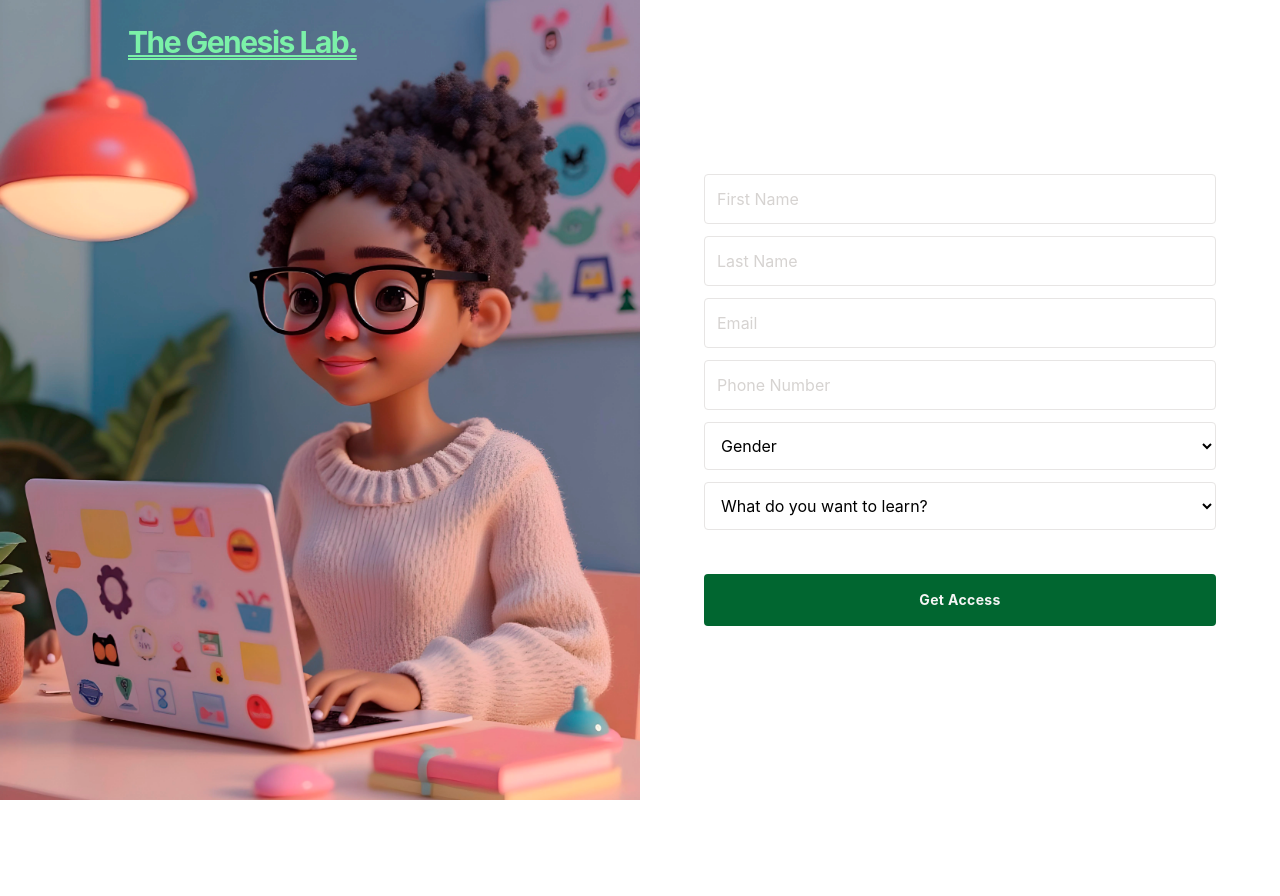
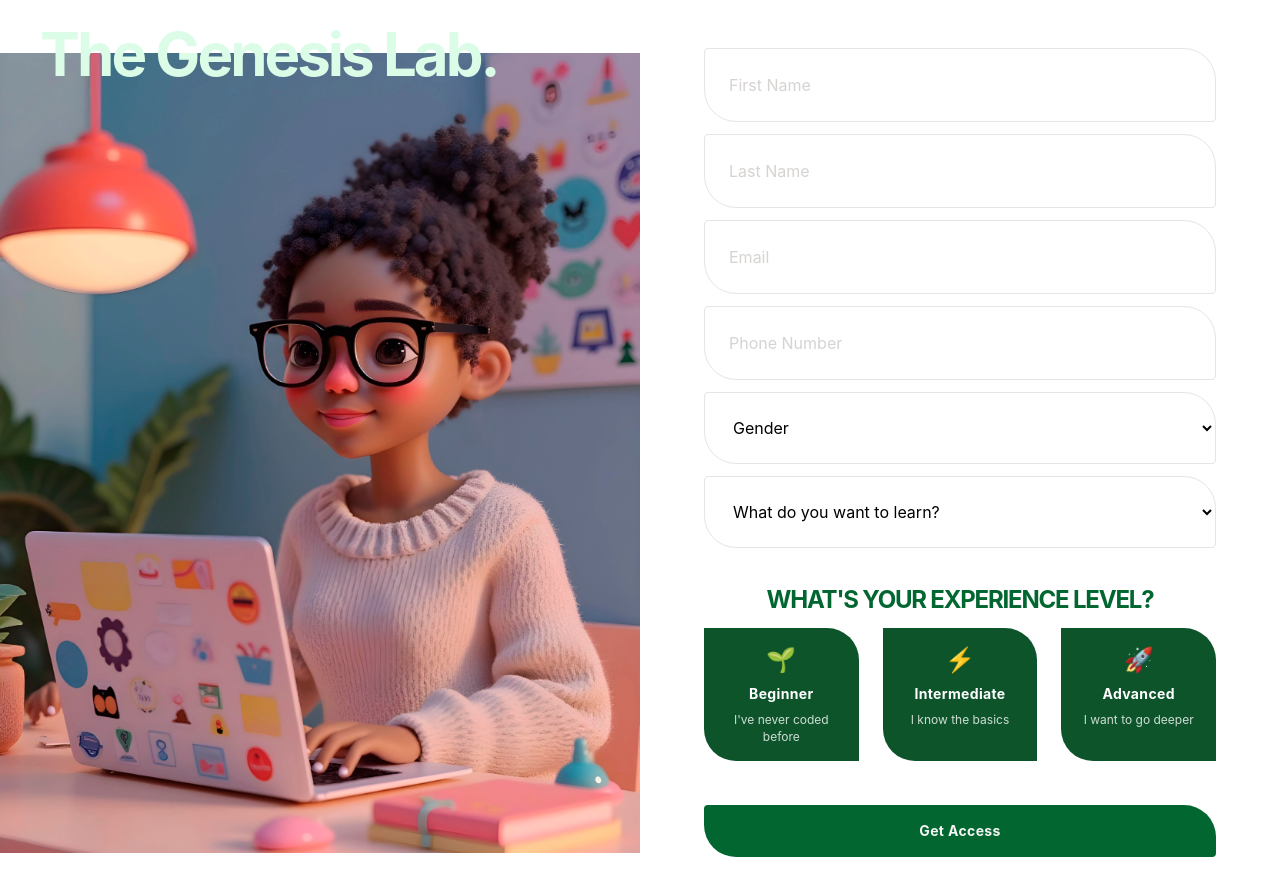
Before and after one commit to Udeme01/The-Genesis-Lab, a React (Vite) app: page / in a window 1280 px wide. Shown: the top 896 px of the page. Before the commit the page ends 800 px from the top, so only its background shows below. Built offline with nearby package versions, Linux system fonts and the light colour scheme.

Commit message:
created form ui designs to code

```diff
--- a/index.html
+++ b/index.html
@@ -1,13 +1,16 @@
 <!doctype html>
-<html lang="en">
+<html lang="en" class="bg-white">
+
 <head>
   <meta charset="UTF-8" />
   <link rel="icon" type="image/svg+xml" href="/vite.svg" />
   <meta name="viewport" content="width=device-width, initial-scale=1.0" />
   <title>thegenlab</title>
 </head>
+
 <body>
   <div id="root"></div>
   <script type="module" src="/src/main.jsx"></script>
 </body>
+
 </html>
--- a/package.json
+++ b/package.json
@@ -12,6 +12,7 @@
   "dependencies": {
     "@tailwindcss/vite": "^4.2.0",
     "formik": "^2.4.9",
+    "lucide-react": "^0.575.0",
     "react": "^19.2.0",
     "react-dom": "^19.2.0",
     "react-router": "^7.13.0",
--- a/src/component/common/Logo.jsx
+++ b/src/component/common/Logo.jsx
@@ -3,7 +3,7 @@ import React from "react";
 const Logo = () => {
   return (
     <section className="w-[80%] mx-auto">
-      <h1 className="text-3xl tracking-tighter absolute top-6 text-green-300 font-bold underline underline-offset-2 decoration-2 decoration-double w-fit z-50">
+      <h1 className="text-4xl xl:text-6xl tracking-tighter absolute left-10 top-6 text-green-100 font-bold z-50">
         The Genesis Lab.
       </h1>
     </section>
--- a/src/component/ui/Input.jsx
+++ b/src/component/ui/Input.jsx
@@ -1,10 +1,59 @@
 import React from "react";
 
-const Input = ({ label, id, name, type, className, formik, as }) => {
+const Input = ({
+  label,
+  id,
+  name,
+  type = "text",
+  placeholder,
+  disabled = false,
+  formik,
+  as = "input",
+  options,
+}) => {
+  const inputId = id || name;
+
+  const { handleBlur, handleChange, values, errors, touched } = formik;
+
+  const inputStyles = `outline-none border border-stone-200 p-6 rounded w-full focus:border-green-700 transition-all duration-500 ease-in-out placeholder:text-stone-300 rounded-tr-4xl rounded-bl-4xl`;
+
+  const Component = as;
+
   return (
-    <div>
+    <div className="w-full">
       {label && <label>{label}</label>}
-      {as === "select" ? <select>...</select> : <Component />}
+      {as === "select" ? (
+        <select
+          id={inputId}
+          name={name}
+          onChange={handleChange}
+          onBlur={handleBlur}
+          value={values[name] || ""}
+          className={inputStyles}
+        >
+          <option value="" disabled hidden>
+            {placeholder}
+          </option>
+          {options.map((option) => (
+            <option key={option.value} value={option.value}>
+              {option.label}
+            </option>
+          ))}
+        </select>
+      ) : (
+        <Component
+          id={inputId}
+          type={as === "input" ? type : type}
+          name={name}
+          placeholder={placeholder}
+          className={inputStyles}
+          formik={formik}
+          value={values[name] || ""}
+          onChange={handleChange}
+          onBlur={handleBlur}
+          disabled={disabled}
+        />
+      )}
     </div>
   );
 };
--- /dev/null
+++ b/src/data/courseOptions.js
@@ -0,0 +1,22 @@
+export const courseOptions = [
+  {
+    value: "frontend development",
+    label: "Frontend Development",
+  },
+  {
+    value: "ui/ux design",
+    label: "UI/UX Design",
+  },
+  {
+    value: "data analysis",
+    label: "Data Analysis",
+  },
+  {
+    value: "backend development",
+    label: "Backend Development",
+  },
+  {
+    value: "cybersecurity",
+    label: "Cybersecurity",
+  },
+];
--- /dev/null
+++ b/src/data/experienceLevels.js
@@ -0,0 +1,20 @@
+export const levels = [
+  {
+    value: "beginner",
+    emoji: "🌱",
+    label: "Beginner",
+    description: "I've never coded before",
+  },
+  {
+    value: "intermediate",
+    emoji: "⚡",
+    label: "Intermediate",
+    description: "I know the basics",
+  },
+  {
+    value: "advanced",
+    emoji: "🚀",
+    label: "Advanced",
+    description: "I want to go deeper",
+  },
+];
--- /dev/null
+++ b/src/data/genderOptions.js
@@ -0,0 +1,10 @@
+export const genderOptions = [
+  {
+    value: "male",
+    label: "Male",
+  },
+  {
+    value: "female",
+    label: "Female",
+  },
+];
--- a/src/pages/GetAccessForm.jsx
+++ b/src/pages/GetAccessForm.jsx
@@ -1,17 +1,13 @@
 import React from "react";
 import { Formik, Form } from "formik";
 import IllustrationImage from "../component/IllustrationImage";
-
-const courses = [
-  "Frontend Development",
-  "Backend Development",
-  "UI/UX Design",
-  "Data Analysis",
-  "Cybersecurity",
-];
+import Input from "../component/ui/Input";
+import { genderOptions } from "../data/genderOptions";
+import { courseOptions } from "../data/courseOptions";
+import { levels } from "../data/experienceLevels";
+import { Check } from "lucide-react";
 
 const GetAccessForm = () => {
-  const inputStyles = `outline-none border border-stone-200 p-3 rounded w-full focus:border-green-700 transition-all duration-500 ease-in-out placeholder:text-stone-300`;
   return (
     <Formik
       initialValues={{
@@ -21,82 +17,116 @@ const GetAccessForm = () => {
         phoneNumber: "",
         gender: "",
         course: "",
+        experience: "",
       }}
       onSubmit={(values, { resetForm, setSubmitting }) => {}}
     >
-      {(formik) => (
+      {(formik) => {
+        const handleSelect = (value) => {
+          formik.setFieldValue("experience", value);
+        };
+        return (
           <Form className="relative mx-auto min-h-screen w-full grid grid-cols-1 lg:grid-cols-2 place-items-center">
             <IllustrationImage />
-          <section className="flex items-center justify-center h-[60vh] flex-col gap-3 w-[80%] mx-auto">
-            <input
+            <section className="flex items-center justify-center flex-col gap-3 w-[90%] md:w-[80%] max-w-200 my-12 mx-auto">
+              <Input
                 type="text"
                 id="firstName"
                 name="firstName"
                 placeholder="First Name"
-              className={inputStyles}
+                formik={formik}
               />
-            <input
+              <Input
                 type="text"
                 id="lastName"
                 name="lastName"
                 placeholder="Last Name"
-              className={inputStyles}
+                formik={formik}
               />
-            <input
+              <Input
                 type="email"
                 id="email"
                 name="email"
                 placeholder="Email"
-              className={inputStyles}
+                formik={formik}
               />
-            <input
+              <Input
                 type="tel"
                 id="phoneNumber"
                 name="phoneNumber"
                 placeholder="Phone Number"
-              className={inputStyles}
+                formik={formik}
               />
-            <select
+              <Input
+                as="select"
+                id="gender"
                 name="gender"
-              onChange={formik.handleChange}
-              value={formik.values.gender}
-              className={inputStyles}
+                placeholder="Gender"
+                options={genderOptions}
+                formik={formik}
+              />
+              <Input
+                as="select"
+                id="course"
+                name="course"
+                placeholder="What do you want to learn?"
+                options={courseOptions}
+                formik={formik}
+              />
+
+              <div className="w-full mt-6">
+                {/* Label */}
+                <label className="block text-2xl text-green-800 mb-3 text-center font-bold uppercase tracking-tighter">
+                  What's your experience level?
+                </label>
+
+                {/* Cards */}
+                <div className="w-full mx-auto gap-6 flex flex-col md:grid md:grid-cols-3">
+                  {levels.map((level) => {
+                    const isSelected = formik.values.experience === level.value;
+                    return (
+                      <button
+                        key={level.value}
+                        type="button"
+                        onClick={() => handleSelect(level.value)}
+                        className={`flex flex-col items-center text-center gap-2 p-4 rounded-tr-4xl rounded-bl-4xl transition-all duration-300 ease-in-out bg-green-900 text-white ${isSelected ? "outline-4 outline-green-600 relative" : ""}`}
                       >
-              <option value="" disabled hidden>
-                Gender
-              </option>
-              {["male", "female"].map((gender) => (
-                <option key={gender} value={gender}>
-                  {gender}
-                </option>
-              ))}
-            </select>
-            <select
-              name="course"
-              onChange={formik.handleChange}
-              value={formik.values.course}
-              className={inputStyles}
-            >
-              <option value="" disabled hidden>
-                What do you want to learn?
-              </option>
-              {courses.map((course) => (
-                <option key={course} value={course}>
-                  {course}
-                </option>
-              ))}
-            </select>
+                        {isSelected && (
+                          <span className="w-5 h-5 rounded-full bg-green-600 absolute right-2 bottom-2 flex items-center justify-center">
+                            <Check size={14} />
+                          </span>
+                        )}
+                        <span className="text-2xl">{level.emoji}</span>
+                        <span className="text-sm font-bold tracking-wide">
+                          {level.label}
+                        </span>
+                        <span className="text-xs leading-snug opacity-80">
+                          {level.description}
+                        </span>
+                      </button>
+                    );
+                  })}
+                </div>
+              </div>
+
               <button
                 type="submit"
-              className="border-none outline-none bg-green-800 text-stone-100 py-4 rounded mt-8 w-full px-8 text-sm font-bold tracking-wide cursor-pointer hover:bg-green-900 duration-500 ease-in-out hover:scale-[1.04] active:scale-[0.9]"
+                className="border-none outline-none bg-green-800 text-stone-100 py-4 rounded mt-8 w-full px-8 text-sm font-bold tracking-wide cursor-pointer hover:bg-green-900 duration-500 ease-in-out hover:scale-[1.04] active:scale-[0.9] rounded-tr-4xl rounded-bl-4xl"
               >
                 Get Access
               </button>
             </section>
           </Form>
-      )}
+        );
+      }}
     </Formik>
   );
 };
 
 export default GetAccessForm;
+
+// ${
+//                           isSelected
+//                             ? "bg-white text-white border-4 border-green-950 py-6"
+//                             : "bg-green-900 text-white hover:scale-[1.05] duration-500 ease-in-out active:scale-[0.95] py-6"
+//                         }
--- a/src/pages/Home.jsx
+++ b/src/pages/Home.jsx
@@ -1,7 +1,6 @@
 import React from "react";
 import GetAccessForm from "./GetAccessForm";
 import Logo from "../component/common/Logo";
-// import IllustrationImage from "../component/IllustrationImage";
 
 const Home = () => {
   return (
```
Also changed, not shown: 1 other file (tests, documents, lock files or other folders). Lines whose indentation alone changed are shown as unchanged.
